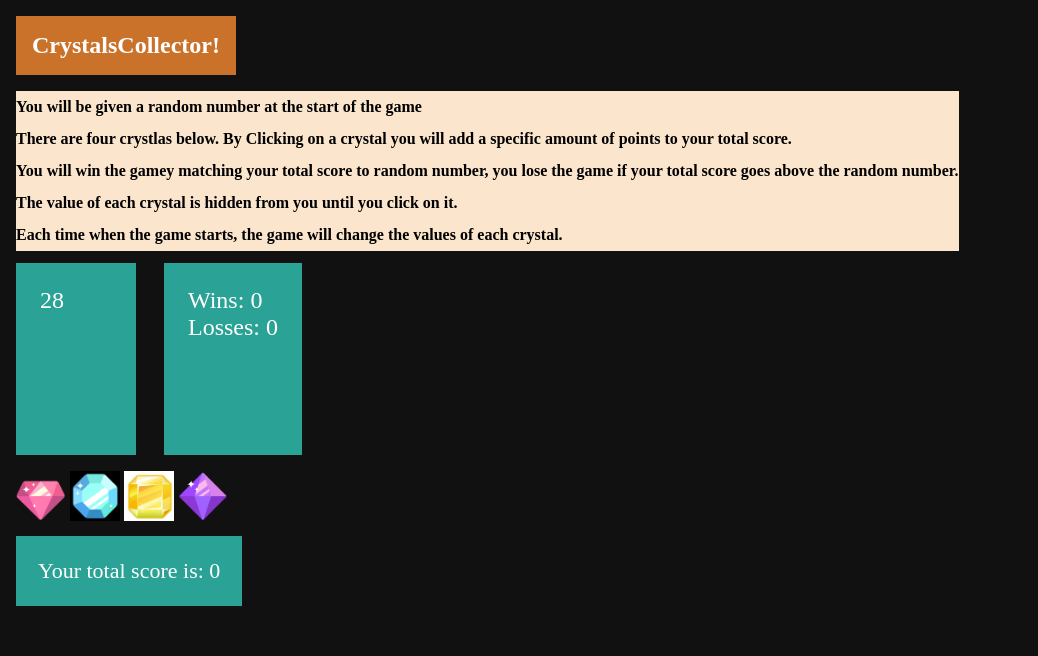
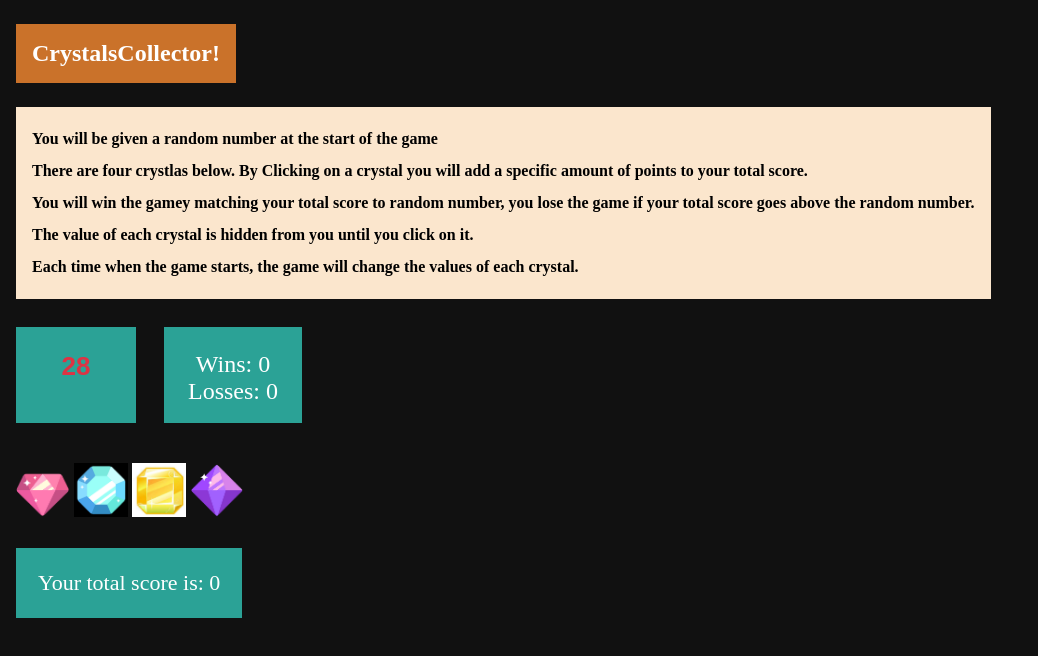
Before and after one commit to sevilrao89/week-4-game, a plain HTML site: page index.html in a window 1280 px wide. Shown: the whole page, without its empty margins (0-1038 px from the left). Drawn offline with nearby package versions, Linux system fonts and the light colour scheme.

Commit message:
changes with padding and margins on html

```diff
--- a/assets/css/style.css
+++ b/assets/css/style.css
@@ -21,8 +21,8 @@
 		background: #ca722a;
 		display: inline-block;
 		margin-left: 1em;
-		margin-bottom: 1em;
-		margin-top: 1em;
+		margin-bottom: 1.5em;
+		margin-top: 1.5em;
 		padding: 1em;
 
 	}
@@ -37,12 +37,16 @@
 	#instructions{
 		background: #fbe6cd;
 		display: inline-block;
+		padding: 1em;
+		margin-bottom: 1em;
 
 	}
 
 	#instructions p{
 		line-height: 2em;
 		font-weight: bold;
+		font-size: 16px
+
 
 	}
 
@@ -68,8 +72,9 @@
 		background: #2ba296;
 		color: #fff;
 		margin-top: .5em;
-		height: 8em;
+		height: 4em;
 		padding: 1em;
+		margin-bottom: 1em;
 
 
 	}
@@ -78,12 +83,17 @@
 		height: 8em;
 		width: 5em;
 		font-size: 24px;
+		text-align: center;
 
 	}
 
 	aside{
 		margin-left: 1em;
 		font-size: 24px;
+	}
+
+	aside p{
+		text-align: center;
 	}
 
 	#totalscore{
@@ -93,10 +103,21 @@
 		margin-top: .5em;
 		display: inline-block;
 		font-size: 22px;
+
 	}
 
 
 	#crystals{
 		margin-top: 1em;
+		margin-bottom: 1em;
+
 
 	}
+
+	#secret{
+		font-family: arial;
+		color: #d34;
+		font-weight: bold;
+		font-size: 26px;
+
+	}
--- a/index.html
+++ b/index.html
@@ -73,13 +73,13 @@
 
 		<ul id="crystals">
 
-			<li> <img id = "pinkcrystal" src="assets/images/pinkcrystal.png" height ="50" width="50"></li>
+			<li> <img id = "pinkcrystal" src="assets/images/pinkcrystal.png" height ="54" width="54"></li>
 
-			<li> <img id="bluecrystal" src="assets/images/bluecrystal.png" height ="50" width="50"></li>
+			<li> <img id="bluecrystal" src="assets/images/bluecrystal.png" height ="54" width="54"></li>
 
-			<li> <img id = "yellowcrystal" src="assets/images/yellowcrystal.jpg" height ="50" width="50"></li>
+			<li> <img id = "yellowcrystal" src="assets/images/yellowcrystal.jpg" height ="54" width="54"></li>
 
-			<li> <img id = "purplecrystal" src="assets/images/purplecrystal.png" height ="50" width="50"></li>
+			<li> <img id = "purplecrystal" src="assets/images/purplecrystal.png" height ="54" width="54"></li>
 
 
 
```
